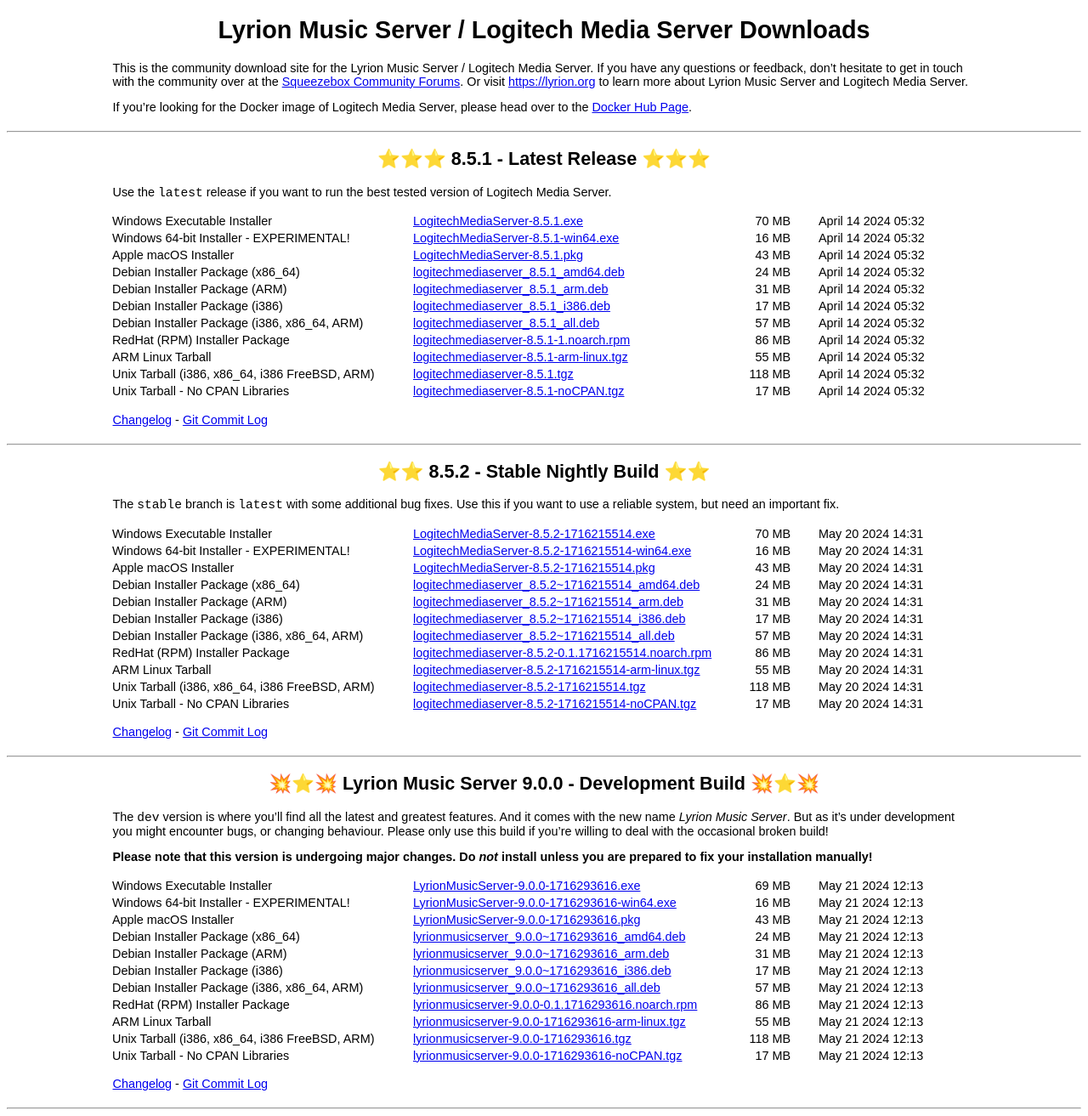
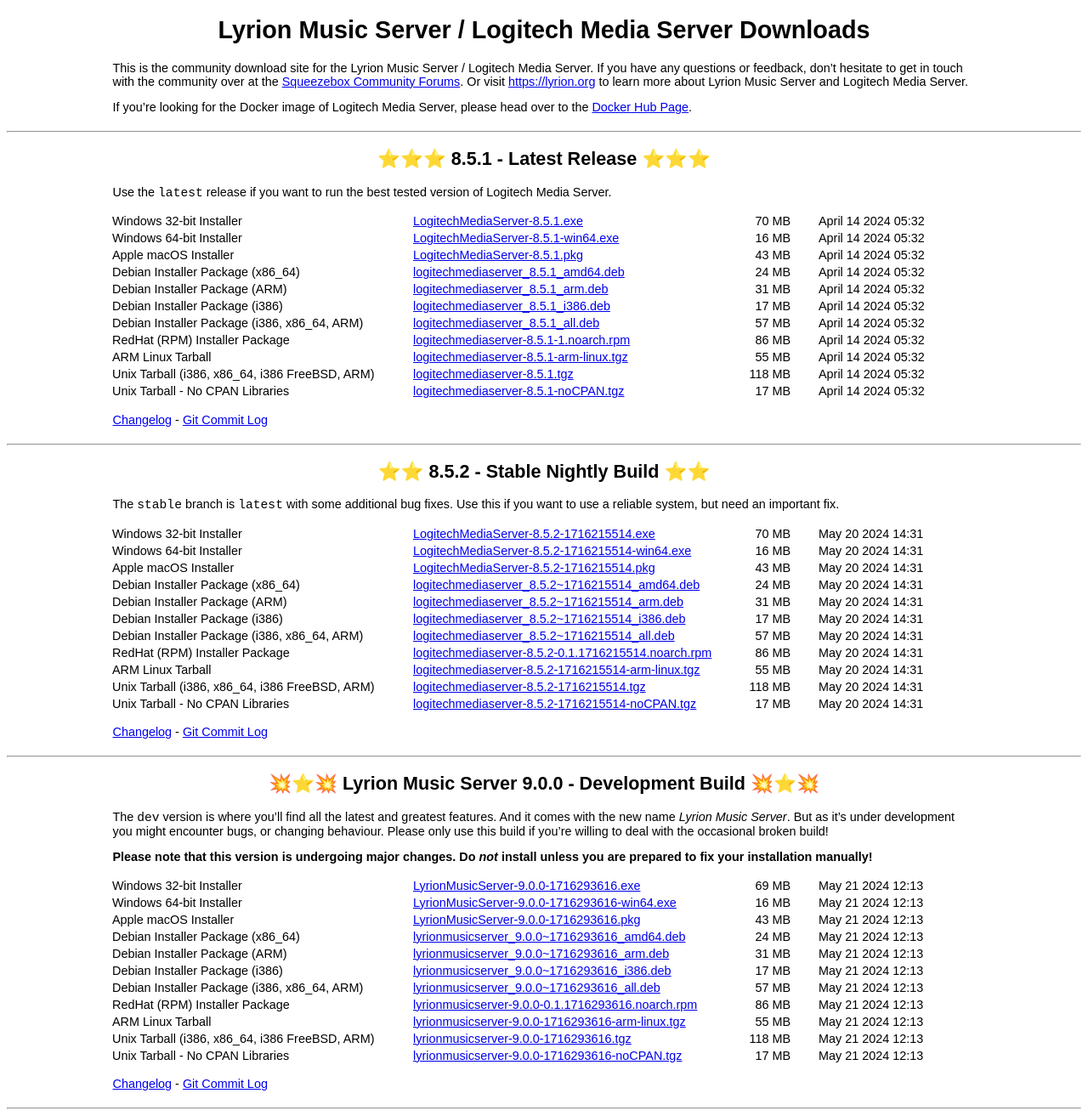
Before and after one commit to LMS-Community/lms-server-repository, a Jekyll site: the page built from index.md, in a window 1280 px wide. Shown: the whole page at 85% size. Built offline with Jekyll 4.4.1, drawn with Linux system fonts in a browser that asks for light colours; our own code applies the rules of GitHub Pages for plain Markdown files.

Commit message:
Remove "experimental" from the title of the Windows 64-bit installer

```diff
--- a/index.md
+++ b/index.md
@@ -3,8 +3,8 @@
 # To modify the layout, see https://jekyllrb.com/docs/themes/#overriding-theme-defaults
 
 platforms:
-   win: Windows Executable Installer
-   win64: Windows 64-bit Installer - EXPERIMENTAL!
+   win: Windows 32-bit Installer
+   win64: Windows 64-bit Installer
    osx: Apple macOS Installer
    debamd64: Debian Installer Package (x86_64)
    debarm: Debian Installer Package (ARM)
```
